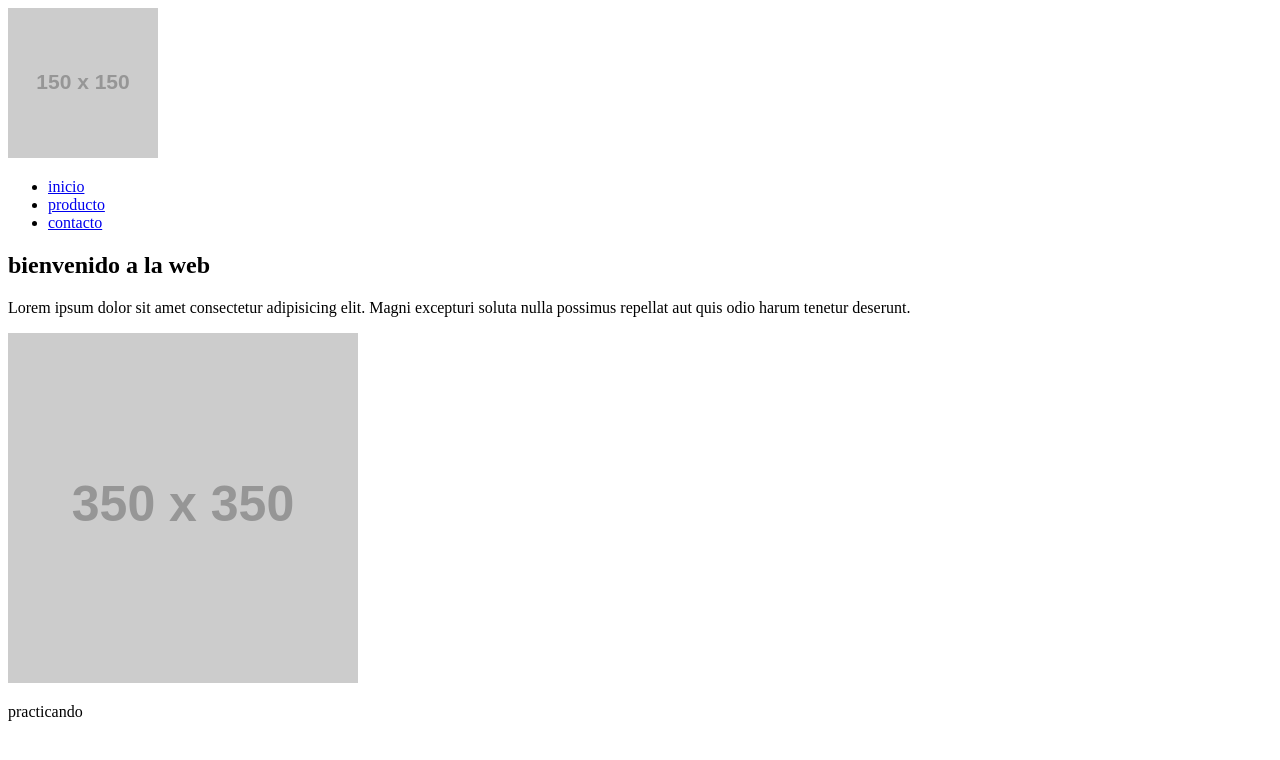
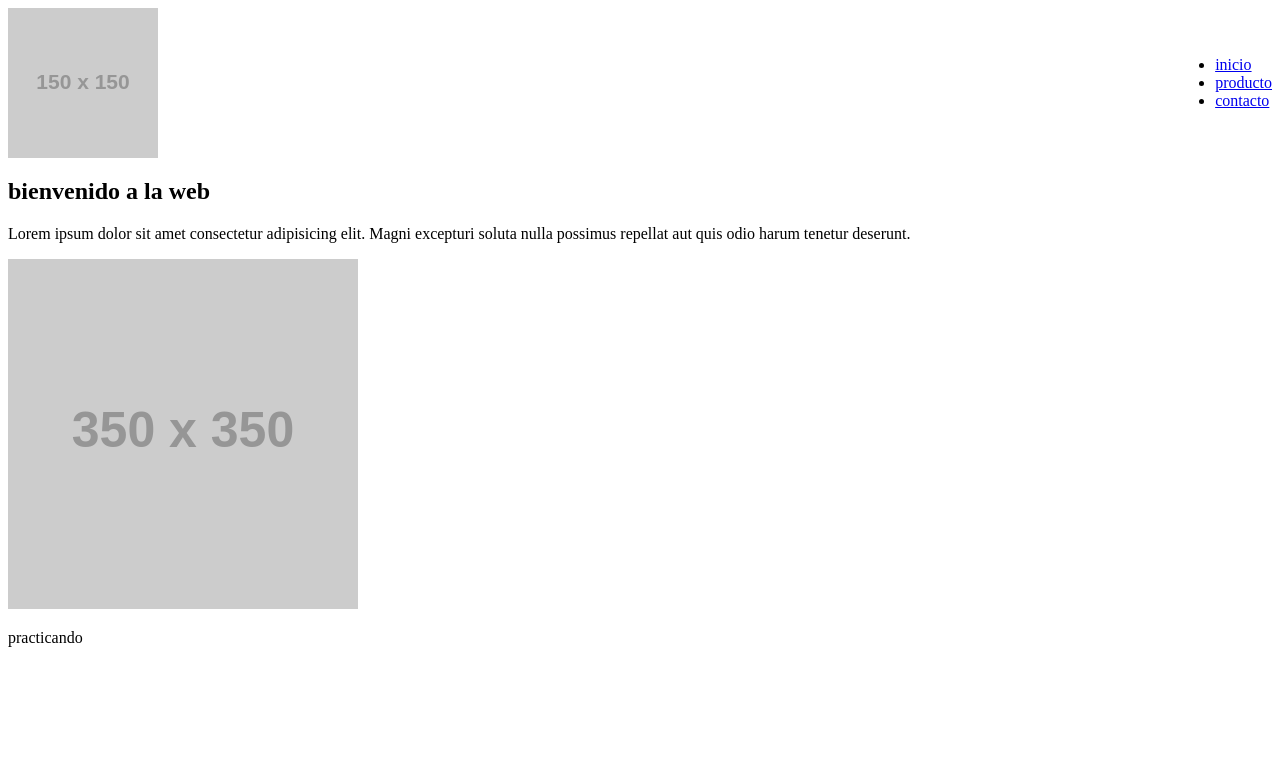
Before and after one commit to Ceac7/git-pruebas, a plain HTML site: page index.html in a window 1280 px wide. Drawn offline with Linux system fonts and the light colour scheme; placeholder pictures from the web are drawn by us.

Commit message:
cambio de estilo

```diff
--- a/index.html
+++ b/index.html
@@ -4,7 +4,18 @@
     <meta charset="UTF-8">
     <meta name="viewport" content="width=device-width, initial-scale=1.0">
     <title>titulo</title>
+
+    <style>
+        header {
+            display: flex;
+            justify-content: space-between;
+            align-items: center;
+        }
+    </style>
 </head>
+
+
+
 <body>
     <header>
         <img src="https://via.placeholder.com/150" alt="">
```
